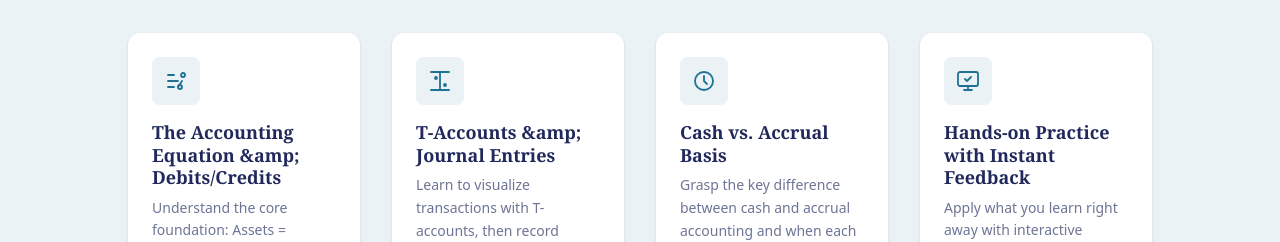
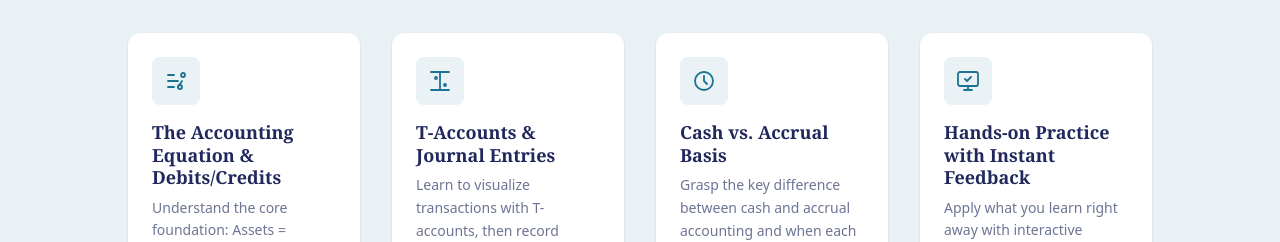
Before and after one commit to cpost1130/LedgerLearn, a Next.js app: page / in a window 1280 px wide. Shown: the part 880-1122 px from the top of the page. Built offline with nearby package versions, Linux system fonts and the light colour scheme; no server answers.

Commit message:
fix: replace &amp; with literal & in JS strings to fix visible entity encoding

```diff
--- a/app/page.tsx
+++ b/app/page.tsx
@@ -183,13 +183,13 @@ const IconPractice = (
 
 const learnItems = [
   {
-    title: "The Accounting Equation &amp; Debits/Credits",
+    title: "The Accounting Equation & Debits/Credits",
     description:
       "Understand the core foundation: Assets = Liabilities + Equity, and how debits and credits keep everything in balance.",
     icon: IconEquation,
   },
   {
-    title: "T-Accounts &amp; Journal Entries",
+    title: "T-Accounts & Journal Entries",
     description:
       "Learn to visualize transactions with T-accounts, then record proper journal entries like a pro.",
     icon: IconTAccounts,
```
